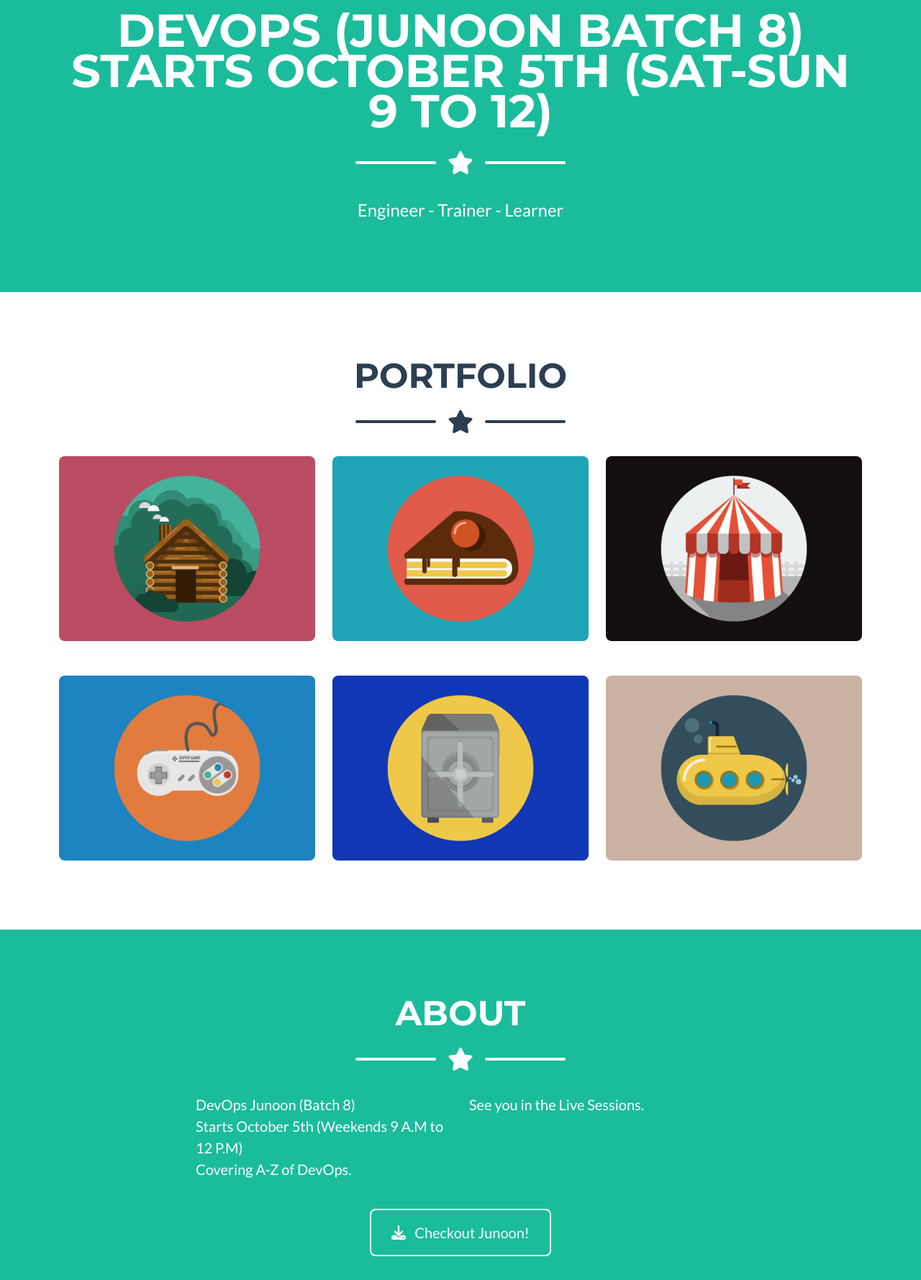
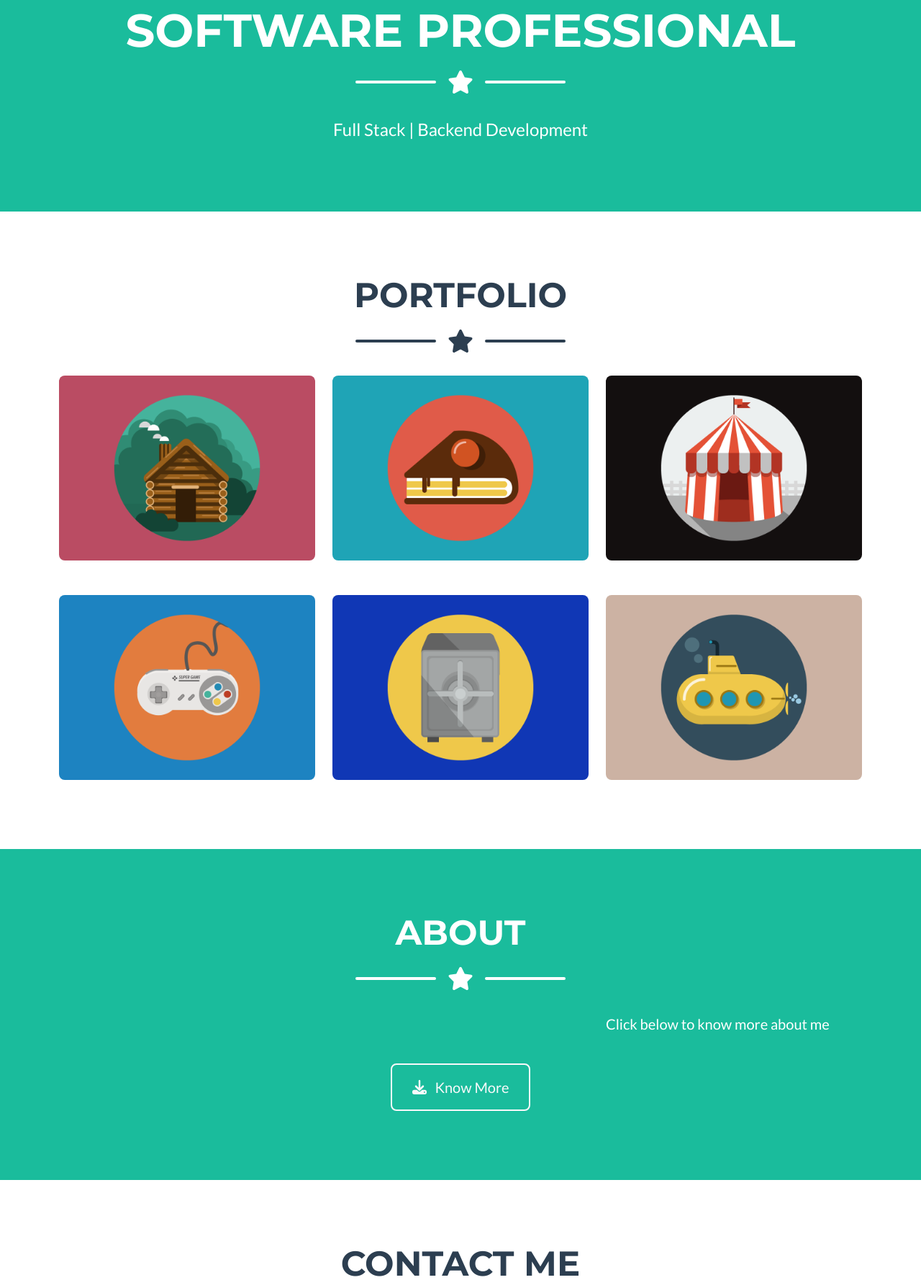
Before and after one commit to sagar514/010-my-portfolio, a plain HTML site: page index.html in a window 1280 px wide. Shown: the part 489-2268 px from the top of the page at 72% size. Drawn offline with nearby package versions, Linux system fonts and the light colour scheme.

Commit message:
Improvements

```diff
--- a/index.html
+++ b/index.html
@@ -20,7 +20,7 @@
         <!-- Navigation-->
         <nav class="navbar navbar-expand-lg bg-secondary text-uppercase fixed-top" id="mainNav">
             <div class="container">
-                <a class="navbar-brand" href="#page-top">My Pro Portfolio</a>
+                <a class="navbar-brand" href="#page-top">My Portfolio</a>
                 <button class="navbar-toggler text-uppercase font-weight-bold bg-primary text-white rounded" type="button" data-bs-toggle="collapse" data-bs-target="#navbarResponsive" aria-controls="navbarResponsive" aria-expanded="false" aria-label="Toggle navigation">
                     Menu
                     <i class="fas fa-bars"></i>
@@ -42,7 +42,7 @@
                 <!-- Masthead Heading-->
                 <h1 class="masthead-heading text-uppercase mb-0">
                     <a href="https://bit.ly/tws-junoon" style="text-decoration: none; color: inherit;">
-                        DevOps (Junoon Batch 8) Starts October 5th (Sat-Sun 9 to 12)
+                        Software Professional
                     </a>
                 </h1>
                 <!-- Icon Divider-->
@@ -52,7 +52,7 @@
                     <div class="divider-custom-line"></div>
                 </div>
                 <!-- Masthead Subheading-->
-                <p class="masthead-subheading font-weight-light mb-0">Engineer - Trainer - Learner</p>
+                <p class="masthead-subheading font-weight-light mb-0">Full Stack | Backend Development</p>
             </div>
         </header>
         <!-- Portfolio Section-->
@@ -138,14 +138,13 @@
                 </div>
                 <!-- About Section Content-->
                 <div class="row">
-                    <div class="col-lg-4 ms-auto"><p class="lead">DevOps Junoon (Batch 8) <br> Starts October 5th (Weekends 9 A.M to 12 P.M)  <br> Covering A-Z of DevOps.</p></div>
-                    <div class="col-lg-4 me-auto"><p class="lead">See you in the Live Sessions. </p></div>
+                    <div class="col-lg-4 ms-auto"><p class="lead">Click below to know more about me</p></div>
                 </div>
                 <!-- About Section Button-->
                 <div class="text-center mt-4">
-                    <a class="btn btn-xl btn-outline-light" href="https://bit.ly/tws-junoon">
+                    <a class="btn btn-xl btn-outline-light" href=":javascript:;">
                         <i class="fas fa-download me-2"></i>
-                        Checkout Junoon!
+                        Know More
                     </a>
                 </div>
             </div>
```
